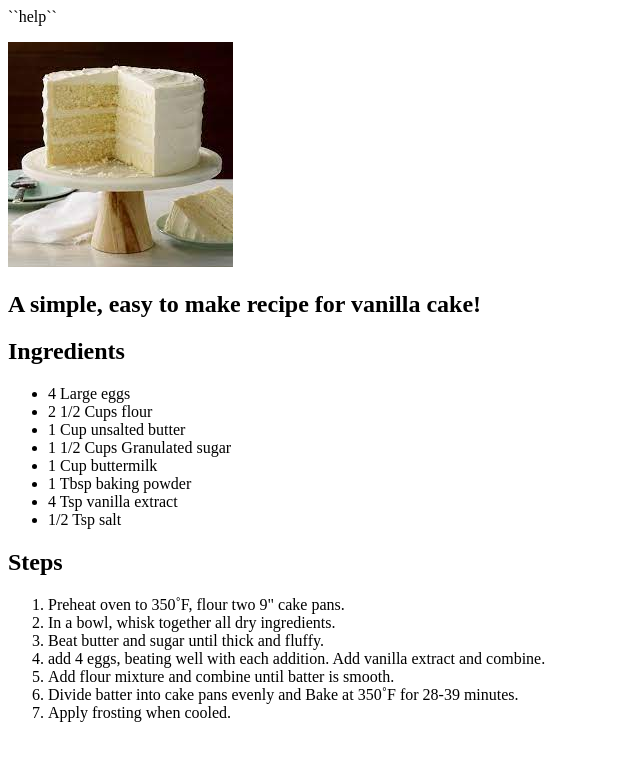
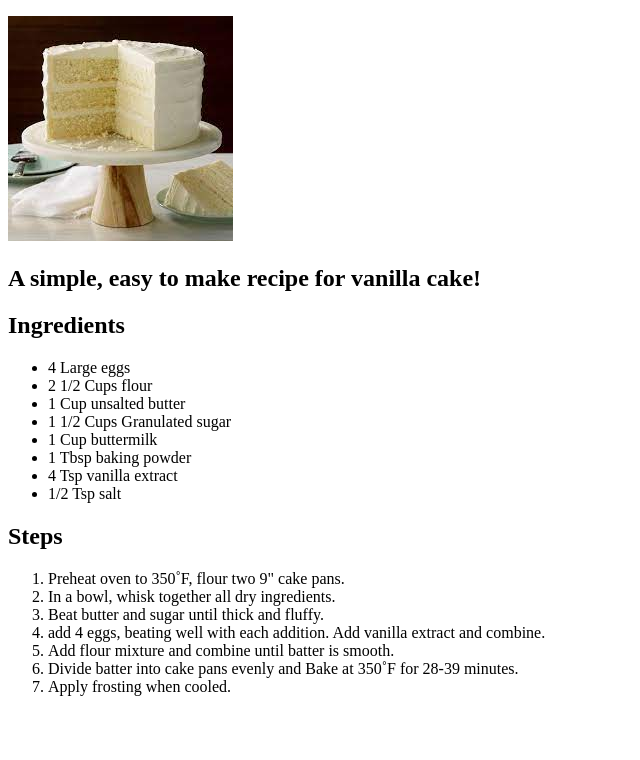
Before and after one commit to gigi11229/odin-pls-work, a plain HTML site: page recipes/cake.html in a window 1280 px wide. Shown: the whole page, without its empty margins (0-640 px from the left). Drawn offline with Linux system fonts and the light colour scheme; files whose address does not match are found by name.

Commit message:
recipes/cake.html

```diff
--- a/recipes/cake.html
+++ b/recipes/cake.html
@@ -8,8 +8,7 @@
 
     <body>
 
-         ``help``
-        <p><img src=" /home/gigi/The_odin_project/recipe-odin/img/cake.jpeg" alt="Vanilla Cake"></p>
+        <p><img src=" /home/gigi/the-odin-project/recipes_odin/img/cake.jpeg" alt="Vanilla Cake"></p>
         <p><h2>A simple, easy to make recipe for vanilla cake!</h2></p>
         <p><h2>Ingredients</h2></p>
         <ul>
```
Also changed, not shown: recipes/cheese.html (+1 -1 lines), recipes/cookie.html (+1 -1 lines).
